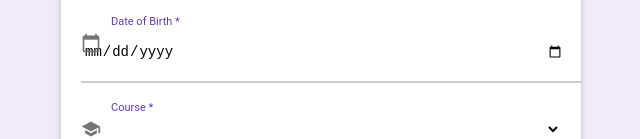
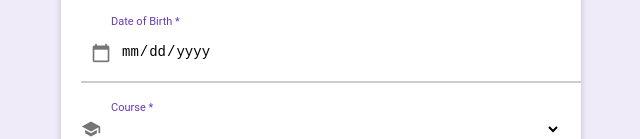
Before and after one commit to 2430657anshitarajput/Google_Form, a plain HTML site: page index.html in a window 1280 px wide. Shown: the part 450-589 px from the top of the page, without its empty margins (319-959 px from the left). Drawn offline with Linux system fonts and the light colour scheme.

Commit message:
Update index.html

```diff
--- a/index.html
+++ b/index.html
@@ -152,6 +152,35 @@ input[type="date"] {
 input[type="date"] {
   height: 38px;
 }
+/* Fix calendar icon overlap for DOB */
+.form-group.date-group {
+  position: relative;
+}
+
+.form-group.date-group .material-icons {
+  position: absolute;
+  left: 10px;           /* space from left */
+  top: 50%;             /* vertical center */
+  transform: translateY(-50%);
+  color: #757575;
+  font-size: 20px;
+}
+
+input[type="date"] {
+  padding: 10px 10px 10px 40px; /* left padding for icon */
+  height: 38px;
+  border: none;
+  border-bottom: 2px solid #ccc;
+  background: transparent;
+  width: 100%;
+  font-size: 14px;
+}
+
+input[type="date"]:focus {
+  border-bottom: 2px solid #673ab7;
+  outline: none;
+}
+
 
 </style>
 </head>
@@ -202,12 +231,12 @@ input[type="date"] {
       <label>Gender *</label>
     </div>
 
-    <!-- ✅ FIXED DATE -->
-    <div class="form-group">
+   <div class="form-group date-group">
   <span class="material-icons">calendar_today</span>
   <input type="date" name="dob" required>
   <label>Date of Birth *</label>
 </div>
+
 
 
     <div class="form-group">
```
